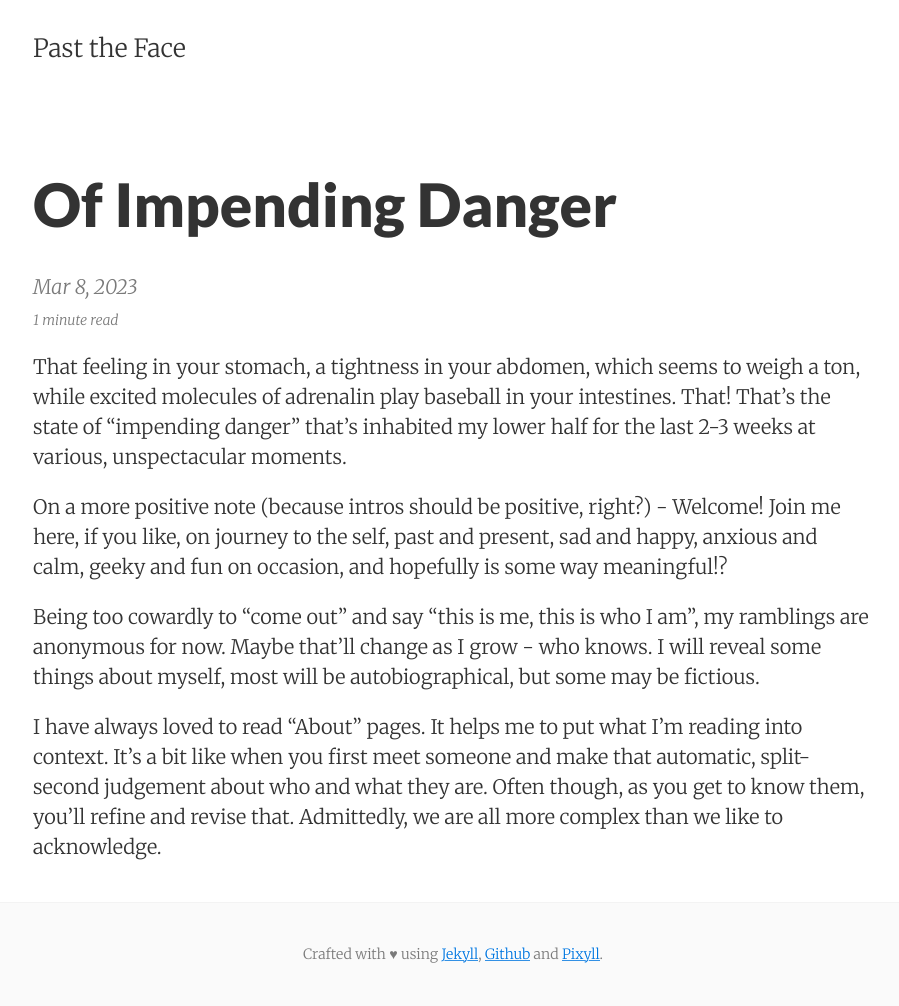
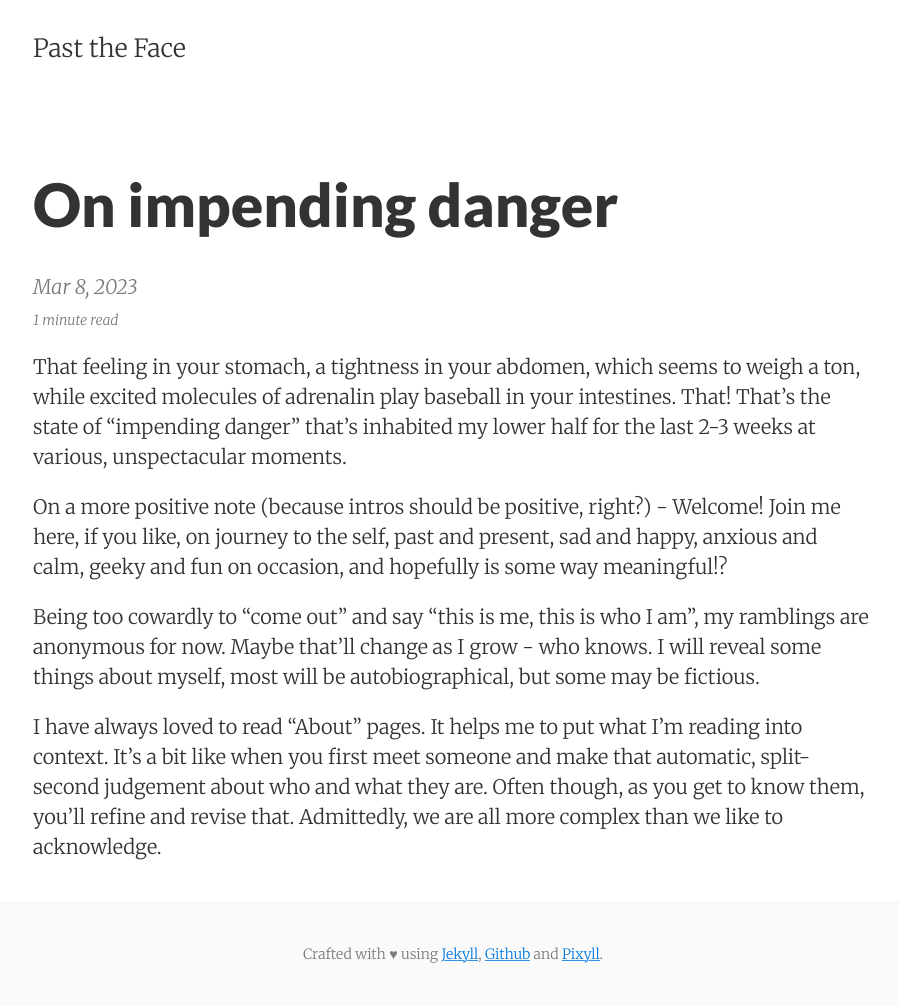
Before and after one commit to pasttheface/pasttheface.github.io, a Jekyll site: the page built from _posts/2023-03-08-of-impending-danger.markdown, in a window 1280 px wide. Shown: the whole page, without its empty margins (187-1086 px from the left). Built offline with Jekyll 4.4.1, drawn with Linux system fonts in a browser that asks for light colours; our own code applies the rules of GitHub Pages for plain Markdown files; part of the change alters nothing that is shown.

Commit message:
added preamble

```diff
--- a/_posts/2023-03-08-of-impending-danger.markdown
+++ b/_posts/2023-03-08-of-impending-danger.markdown
@@ -1,3 +1,11 @@
+---
+layout: post
+title: On impending danger
+permalink: /on-impending-danger/
+tags:
+  - trauma
+  - welcome
+---
 That feeling in your stomach, a tightness in your abdomen, which seems to weigh a ton, while excited molecules of adrenalin play baseball in your intestines. That! That's the state of "impending danger" that's inhabited my lower half for the last 2-3 weeks at various, unspectacular moments.
 
 On a more positive note (because intros should be positive, right?) - Welcome! Join me here, if you like, on journey to the self, past and present, sad and happy, anxious and calm, geeky and fun on occasion, and hopefully is some way meaningful!?
```
